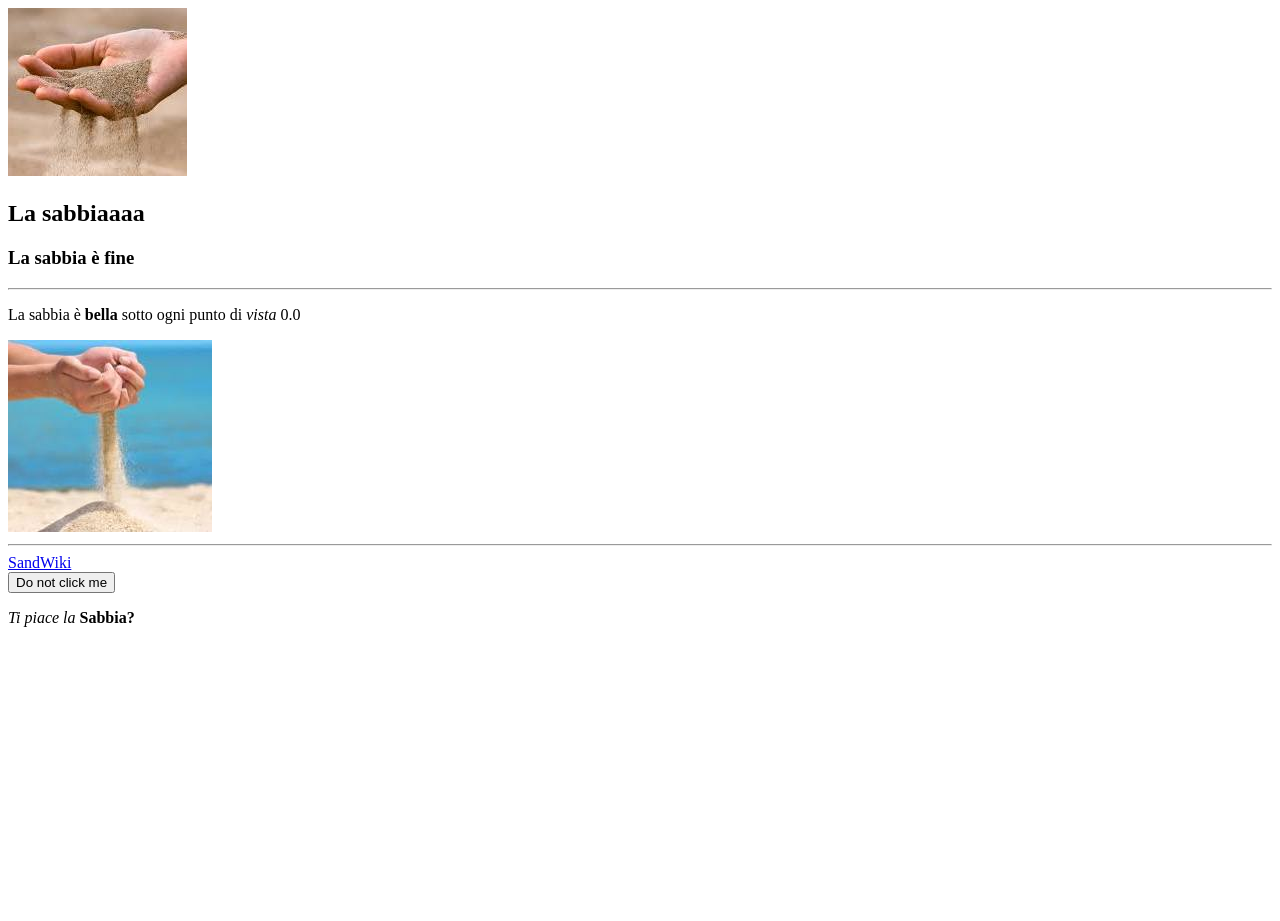
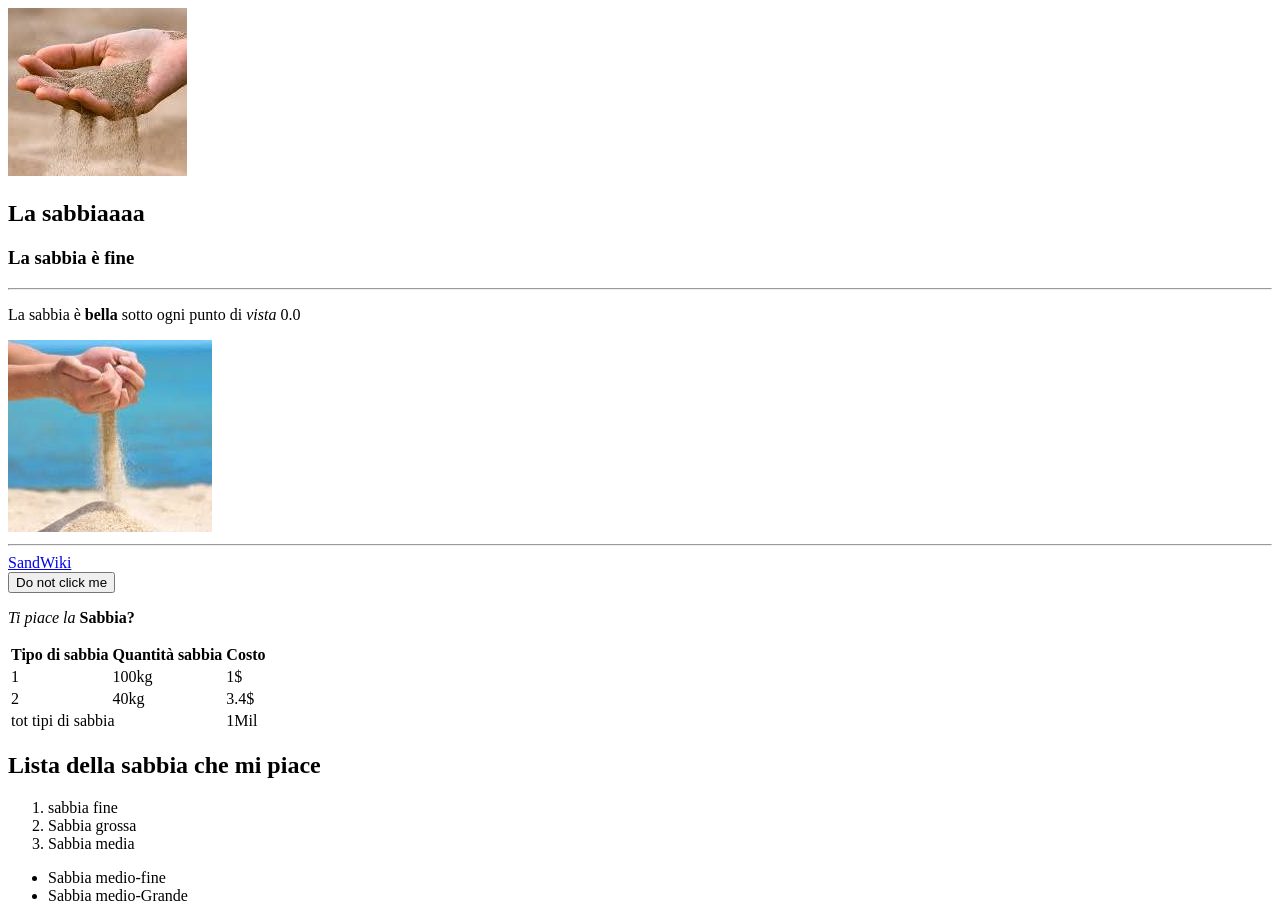
Before and after one commit to LorenzoAndreotti114/test, a plain HTML site: page index.html in a window 1280 px wide. Before the commit the page ends 800 px from the top, so only its background shows below. Drawn offline with Linux system fonts and the light colour scheme.

Commit message:
add: Table/list

```diff
--- a/index.html
+++ b/index.html
@@ -54,6 +54,91 @@
         </div>
 
     </section>
+
+    <!-- sezione tabella -->
+
+    <section>
+
+        <table>
+
+            <thead>
+
+                <tr>
+                    <th>Tipo di sabbia</th>
+                    <th>Quantità sabbia</th>
+                    <th>Costo</th>
+                </tr>
+
+            </thead>
+
+            <tbody>
+
+                <tr>
+
+                    <td>1</td>
+                    <td>100kg</td>
+                    <td>1$</td>
+
+                </tr>
+
+                <tr>
+
+                    <td>2</td>
+                    <td>40kg</td>
+                    <td>3.4$</td>
+
+                </tr>
+
+            </tbody>
+
+            <tfoot>
+
+                <tr>
+
+                    <td colspan="2">tot tipi di sabbia</td>
+                    <td>1Mil</td>
+
+                </tr>
+
+            </tfoot>
+
+        </table>
+
+    </section>
+
+    <!-- sezione liste -->
+
+    <section>
+
+        <h2>Lista della sabbia che mi piace</h2>
+
+        <!-- lista numerata -->
+
+        <ol>
+
+            <li>
+                sabbia fine
+            </li>
+            <li>
+                Sabbia grossa
+            </li>
+            <li>
+                Sabbia media
+            </li>
+
+        </ol>
+
+        <!-- lista non numerata -->
+
+        <ul>
+
+            <li>Sabbia medio-fine</li>
+            <li>Sabbia medio-Grande</li>
+
+        </ul>
+
+    </section>
+
 </body>
 
 </html>
```
